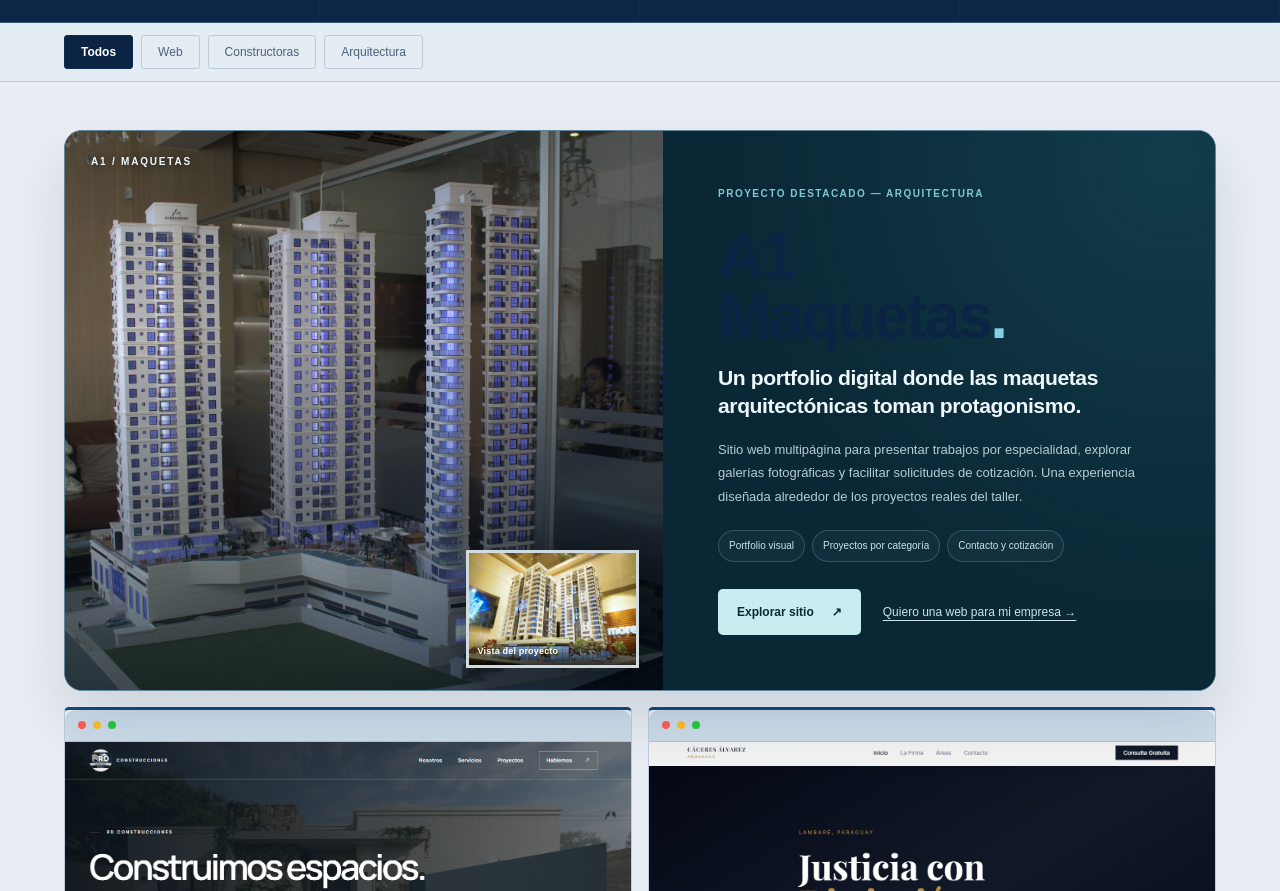
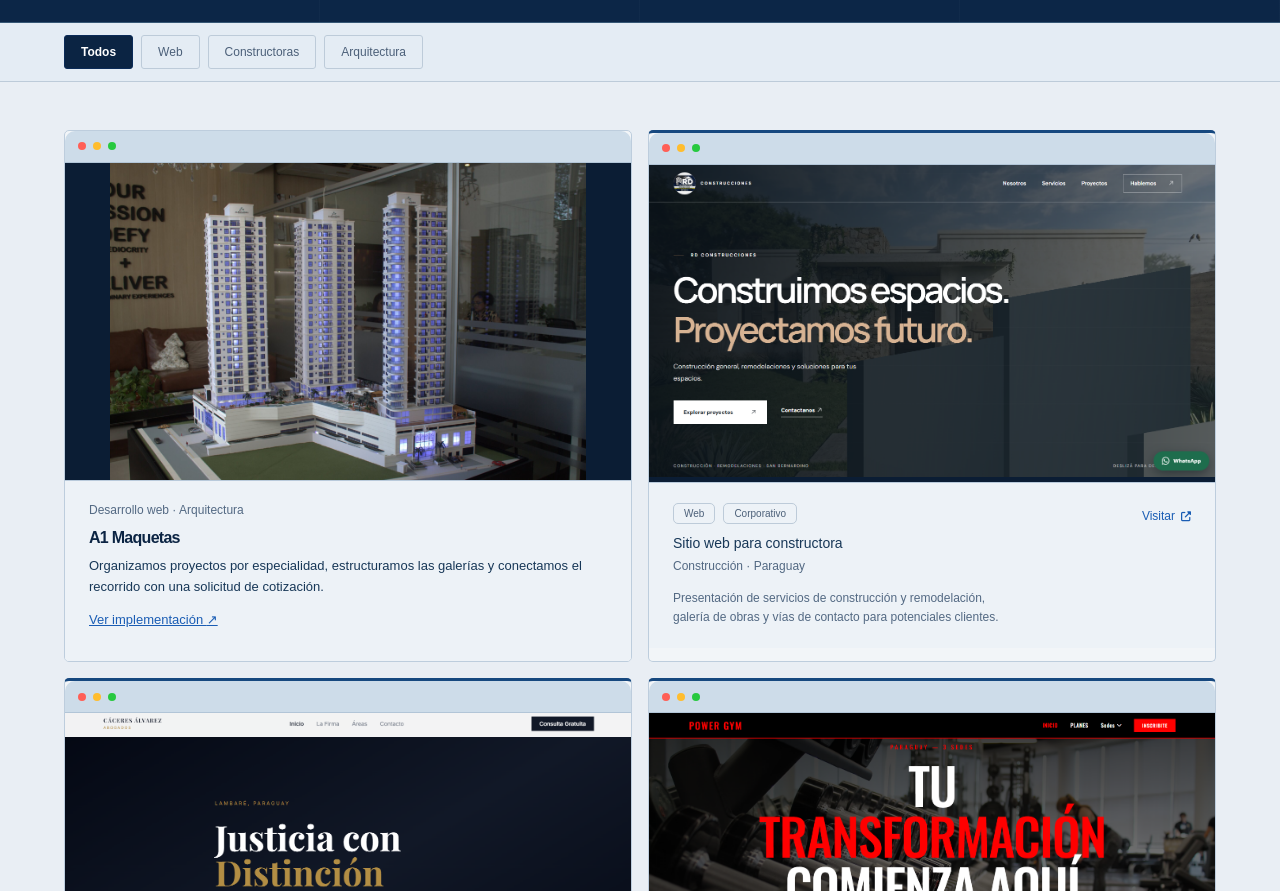
Before and after one commit to Thiago15da/novatec-web, a plain HTML site: page portafolio.html in a window 1280 px wide. Shown: the part 500-1391 px from the top of the page. Drawn offline with nearby package versions, Linux system fonts and the light colour scheme.

Commit message:
Integrar A1 como caso de desarrollo

```diff
--- a/portafolio.html
+++ b/portafolio.html
@@ -207,28 +207,16 @@
     <div class="max-w-[1200px] mx-auto px-6">
       <div id="grid" class="grid md:grid-cols-2 gap-3">
 
-        <!-- A1 Maquetas · proyecto destacado -->
-        <article class="p-item a1-featured" data-cat="web arquitectura" aria-labelledby="a1-portfolio-title">
-          <div class="a1-featured-visual">
-            <img class="a1-featured-main" src="img/portfolio/a1-maquetas-edificios.jpg" alt="Maqueta arquitectónica de torres iluminadas que aparece en el portfolio de A1 Maquetas" width="2200" height="1465" loading="eager" decoding="async">
-            <div class="a1-featured-index" aria-hidden="true">A1 / MAQUETAS</div>
-            <div class="a1-featured-mini">
-              <img src="img/portfolio/a1-maquetas-residencial.jpg" alt="" width="1600" height="1026" loading="lazy" decoding="async">
-              <span>Vista del proyecto</span>
-            </div>
+        <article id="a1-maquetas" class="p-item border border-white/[0.06] bg-[#111] rounded-2xl overflow-hidden" data-cat="web arquitectura" aria-labelledby="a1-portfolio-title">
+          <div class="mock-bar" aria-hidden="true"><span class="dot-r"></span><span class="dot-y"></span><span class="dot-g"></span></div>
+          <div class="project-thumbnail">
+            <img src="img/portfolio/a1-maquetas-edificios.jpg" alt="Maqueta de torres iluminadas incluida en el catálogo de A1 Maquetas" width="2200" height="1465" loading="lazy" decoding="async">
           </div>
-          <div class="a1-featured-copy">
-            <span class="a1-featured-label">PROYECTO DESTACADO <span aria-hidden="true">—</span> ARQUITECTURA</span>
-            <h2 id="a1-portfolio-title">A1<br>Maquetas<span aria-hidden="true">.</span></h2>
-            <p class="a1-featured-lead">Un portfolio digital donde las maquetas arquitectónicas toman protagonismo.</p>
-            <p class="a1-featured-desc">Sitio web multipágina para presentar trabajos por especialidad, explorar galerías fotográficas y facilitar solicitudes de cotización. Una experiencia diseñada alrededor de los proyectos reales del taller.</p>
-            <div class="a1-featured-tags" aria-label="Características del sitio">
-              <span>Portfolio visual</span><span>Proyectos por categoría</span><span>Contacto y cotización</span>
-            </div>
-            <div class="a1-featured-actions">
-              <a class="a1-featured-action" href="https://a1maquetas.com.py/" target="_blank" rel="noopener noreferrer" aria-label="Visitar el sitio oficial de A1 Maquetas">Explorar sitio <span aria-hidden="true">↗</span></a>
-              <a class="a1-featured-secondary" href="contacto.html?servicio=web">Quiero una web para mi empresa →</a>
-            </div>
+          <div class="px-6 py-5">
+            <p class="text-[12px] text-[#aaa] mb-2">Desarrollo web · Arquitectura</p>
+            <h2 id="a1-portfolio-title" class="text-[16px] font-medium">A1 Maquetas</h2>
+            <p class="text-[13px] text-[#aaa] mt-2 leading-[1.65]">Organizamos proyectos por especialidad, estructuramos las galerías y conectamos el recorrido con una solicitud de cotización.</p>
+            <a href="https://a1maquetas.com.py/" target="_blank" rel="noopener noreferrer" class="inline-block py-3 text-[13px] text-[#ddd] underline">Ver implementación <span aria-hidden="true">↗</span></a>
           </div>
         </article>
 
```
